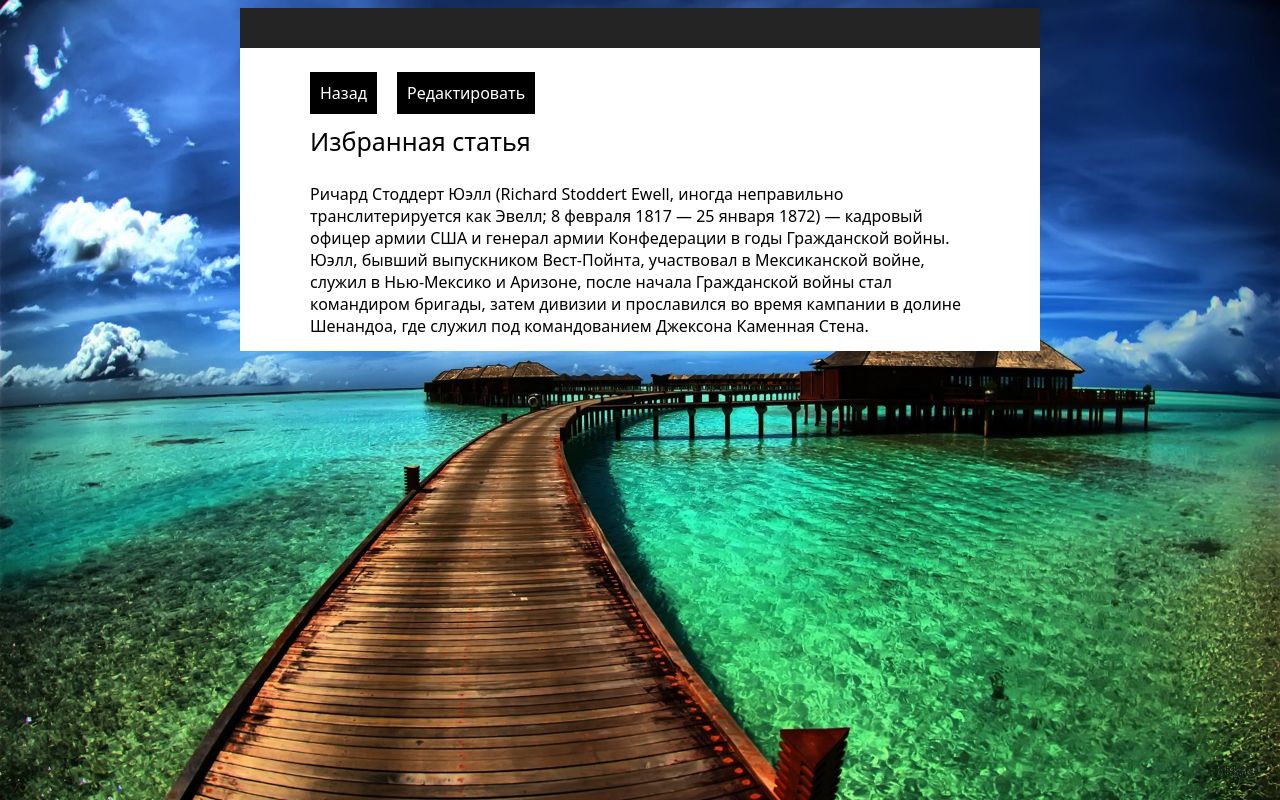
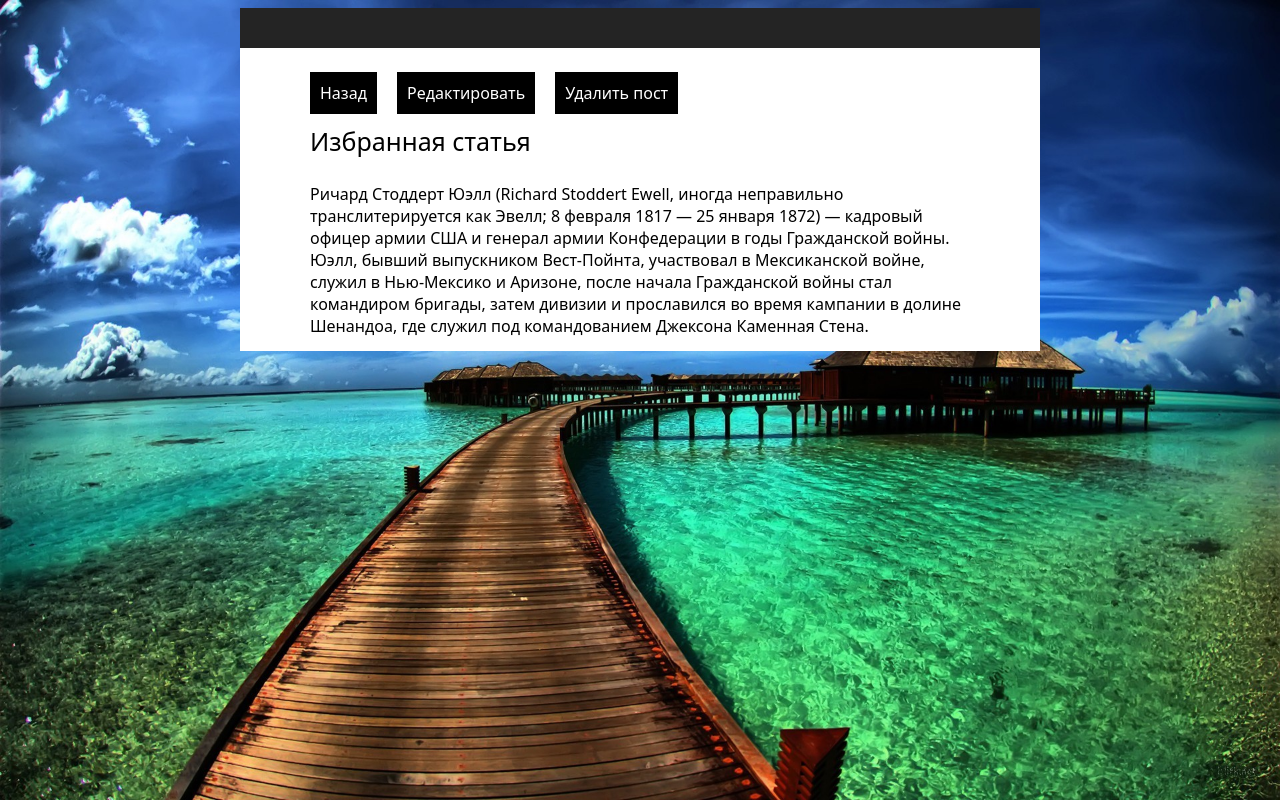
Before and after one commit to Mello578/branch, a React app: page / in a window 1280 px wide. Both pictures are taken after a click on the link "Избранная статья". Built offline with nearby package versions, Linux system fonts and the light colour scheme.

Commit message:
Добавил кнопку удаления

```diff
--- a/src/components/EditPost.jsx
+++ b/src/components/EditPost.jsx
@@ -8,17 +8,19 @@ export class EditPostComponent extends React.Component {
 	}
 
 	editPost() {
-		const noEditPost = this.props.posts.filter((currentPost) => {
+		let posts = this.props.posts.filter((currentPost) => {
 			return currentPost.id !== this.props.post.id
 		});
-		const editedPost = {
-			id: this.props.post.id,
-			title: this.titleInputEdit.value,
-			text: this.postInputEdit.value
-		};
-		const allPost = [...noEditPost, editedPost];
-		localStorage.setItem('allPosts', JSON.stringify(allPost));
-		this.props.showPosts(allPost);
+		if (this.titleInputEdit.value.length && this.postInputEdit.value.length) {
+			const editedPost = {
+				id: this.props.post.id,
+				title: this.titleInputEdit.value,
+				text: this.postInputEdit.value
+			};
+			posts = [...posts, editedPost];
+		}
+		localStorage.setItem('allPosts', JSON.stringify(posts));
+		this.props.showPosts(posts);
 	}
 
 	render() {
@@ -28,7 +30,7 @@ export class EditPostComponent extends React.Component {
 				<input className='form-create-post-form__elm-title' type='text' placeholder={'Название поста'}
 							 ref={input => this.titleInputEdit = input}
 							 defaultValue={this.props.post.title}/>
-				<textarea className='form-create-post-form__elm-post' type='text' placeholder={'Содержание поста'}
+				<textarea className='form-create-post-form__elm-post' placeholder={'Содержание поста'}
 									ref={input => this.postInputEdit = input}
 									defaultValue={this.props.post.text}/>
 				<div className='form-create-post-form__btn-location'>
--- a/src/components/Post.jsx
+++ b/src/components/Post.jsx
@@ -15,12 +15,21 @@ export class PostComponent extends React.Component {
 		this.props.editPost(a);
 	}
 
+	deletePost(){
+		const noEditPost = this.props.posts.filter((currentPost) => {
+			return currentPost.id !== this.props.post.id
+		});
+
+		localStorage.setItem('allPosts', JSON.stringify(noEditPost));
+		this.props.showPosts(noEditPost);
+	}
 
 	render() {
 		return <div className='form-posts__detail-post'>
 			<div className='form-posts__detail-post__btnBack-position'>
 				<a href='#' className='form-posts__detail-post--back' onClick={() => this.allPosts()}>Назад</a>
 				<a href='#' className='form-posts__detail-post--edit' onClick={() => this.editPost()}>Редактировать</a>
+				<a href='#' className='form-posts__detail-post--delete' onClick={() => this.deletePost()}>Удалить пост</a>
 			</div>
 			<span className='form-posts__detail-post--title'>{this.props.post.title}</span>
 			<span>{this.props.post.text}</span>
@@ -31,7 +40,8 @@ export class PostComponent extends React.Component {
 
 export const Post = connect(({currentPostId, posts}) => {
 		return {
-			post: posts.find(({id}) => id === currentPostId)
+			post: posts.find(({id}) => id === currentPostId),
+			posts: posts
 		};
 	},
 	dispatch => ({
@@ -40,6 +50,9 @@ export const Post = connect(({currentPostId, posts}) => {
 		},
 		editPost(objectIdAndEditMode) {
 			dispatch({type: 'EDIT_POST', payload: objectIdAndEditMode});
+		},
+		showPosts(posts) {
+			dispatch({type: 'SHOW_POSTS', payload: posts});
 		}
 	})
 )(PostComponent);
--- a/src/main.css
+++ b/src/main.css
@@ -126,13 +126,15 @@ body{
 }
 
 .form-posts__detail-post--back,
-.form-posts__detail-post--edit{
+.form-posts__detail-post--edit,
+.form-posts__detail-post--delete{
 	color: white;
 	background: black;
 	padding: 10px;
 	text-decoration: none;
 }
 
-.form-posts__detail-post--edit{
+.form-posts__detail-post--edit,
+.form-posts__detail-post--delete{
 	margin-left: 20px;
 }
```
